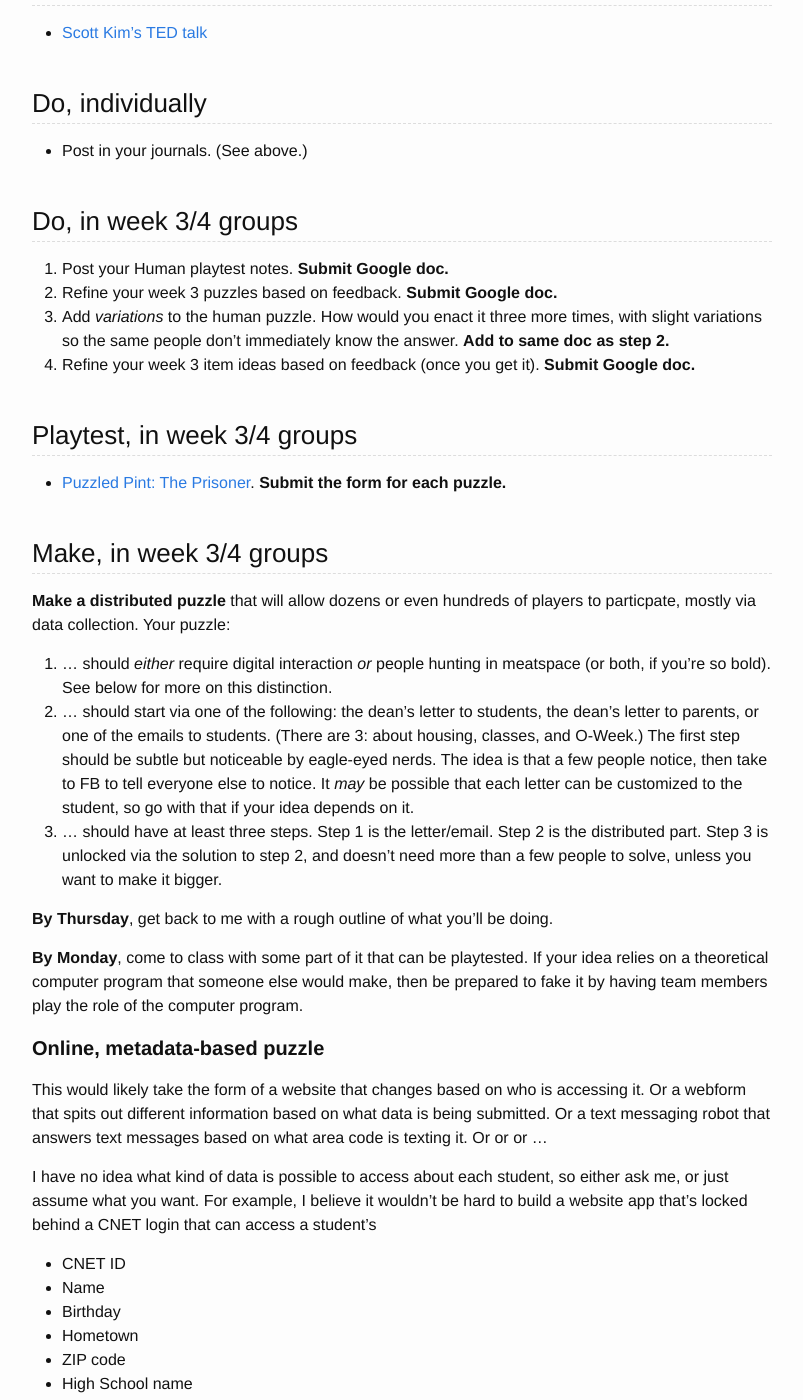
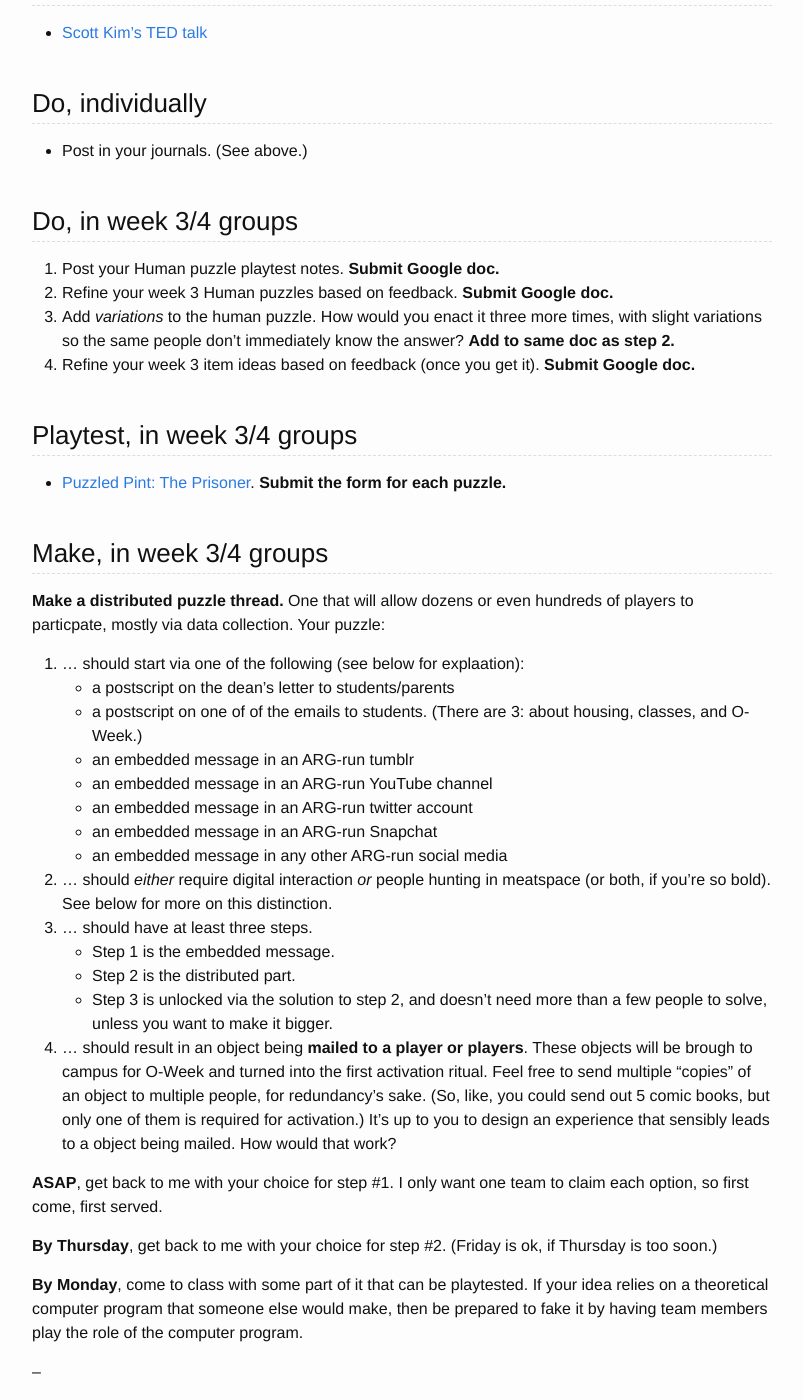
Before and after one commit to transmedia-puzzles/transmedia-puzzles.github.io, a Jekyll site: the page built from _posts/2017-04-17-4.md, in a window 1280 px wide and 1400 px high, scrolled down 974 px. Shown: the whole window, without its empty margins (238-1041 px from the left). Built offline with Jekyll 4.4.1, drawn with Linux system fonts in a browser that asks for light colours; some of the changed text lies outside the part shown.

Commit message:
Homework update

```diff
--- a/_posts/2017-04-17-4.md
+++ b/_posts/2017-04-17-4.md
@@ -41,9 +41,9 @@ Please put these at the *top of your journal doc*. Please don't create a new doc
 
 ### Do, in week 3/4 groups
 
-1. Post your Human playtest notes. **Submit Google doc.**
-2. Refine your week 3 puzzles based on feedback. **Submit Google doc.**
-3. Add *variations* to the human puzzle. How would you enact it three more times, with slight variations so the same people don't immediately know the answer. **Add to same doc as step 2.**
+1. Post your Human puzzle playtest notes. **Submit Google doc.**
+2. Refine your week 3 Human puzzles based on feedback. **Submit Google doc.**
+3. Add *variations* to the human puzzle. How would you enact it three more times, with slight variations so the same people don't immediately know the answer? **Add to same doc as step 2.**
 4. Refine your week 3 item ideas based on feedback (once you get it). **Submit Google doc.**
 
 ### Playtest, in week 3/4 groups
@@ -52,15 +52,34 @@ Please put these at the *top of your journal doc*. Please don't create a new doc
 
 ### Make, in week 3/4 groups
 
-**Make a distributed puzzle** that will allow dozens or even hundreds of players to particpate, mostly via data collection. Your puzzle:
+**Make a distributed puzzle thread.** One that will allow dozens or even hundreds of players to particpate, mostly via data collection. Your puzzle:
 
-1. … should _either_ require digital interaction _or_ people hunting in meatspace (or both, if you're so bold). See below for more on this distinction.
-2. … should start via one of the following: the dean's letter to students, the dean's letter to parents, or one of the emails to students. (There are 3: about housing, classes, and O-Week.) The first step should be subtle but noticeable by eagle-eyed nerds. The idea is that a few people notice, then take to FB to tell everyone else to notice. It _may_ be possible that each letter can be customized to the student, so go with that if your idea depends on it.
-3. … should have at least three steps. Step 1 is the letter/email. Step 2 is the distributed part. Step 3 is unlocked via the solution to step 2, and doesn't need more than a few people to solve, unless you want to make it bigger.
+1. … should start via one of the following (see below for explaation):
+ - a postscript on the dean's letter to students/parents
+ - a postscript on one of of the emails to students. (There are 3: about housing, classes, and O-Week.)
+ - an embedded message in an ARG-run tumblr
+ - an embedded message in an ARG-run YouTube channel
+ - an embedded message in an ARG-run twitter account
+ - an embedded message in an ARG-run Snapchat
+ - an embedded message in any other ARG-run social media
+2. … should _either_ require digital interaction _or_ people hunting in meatspace (or both, if you're so bold). See below for more on this distinction.
+3. … should have at least three steps.
+ - Step 1 is the embedded message.
+ - Step 2 is the distributed part.
+ - Step 3 is unlocked via the solution to step 2, and doesn't need more than a few people to solve, unless you want to make it bigger.
+4. … should result in an object being **mailed to a player or players**. These objects will be brough to campus for O-Week and turned into the first activation ritual. Feel free to send multiple "copies" of an object to multiple people, for redundancy's sake. (So, like, you could send out 5 comic books, but only one of them is required for activation.) It's up to you to design an experience that sensibly leads to a object being mailed. How would that work?
 
-**By Thursday**, get back to me with a rough outline of what you'll be doing.
+**ASAP**, get back to me with your choice for step #1. I only want one team to claim each option, so first come, first served.
+
+**By Thursday**, get back to me with your choice for step #2. (Friday is ok, if Thursday is too soon.)
 
 **By Monday**, come to class with some part of it that can be playtested. If your idea relies on a theoretical computer program that someone else would make, then be prepared to fake it by having team members play the role of the computer program.
+
+--
+
+#### First step
+
+The first step should be subtle but noticeable by eagle-eyed nerds. The idea is that a few people notice, then take to FB to tell everyone else to notice.
 
 #### Online, metadata-based puzzle
 
```
